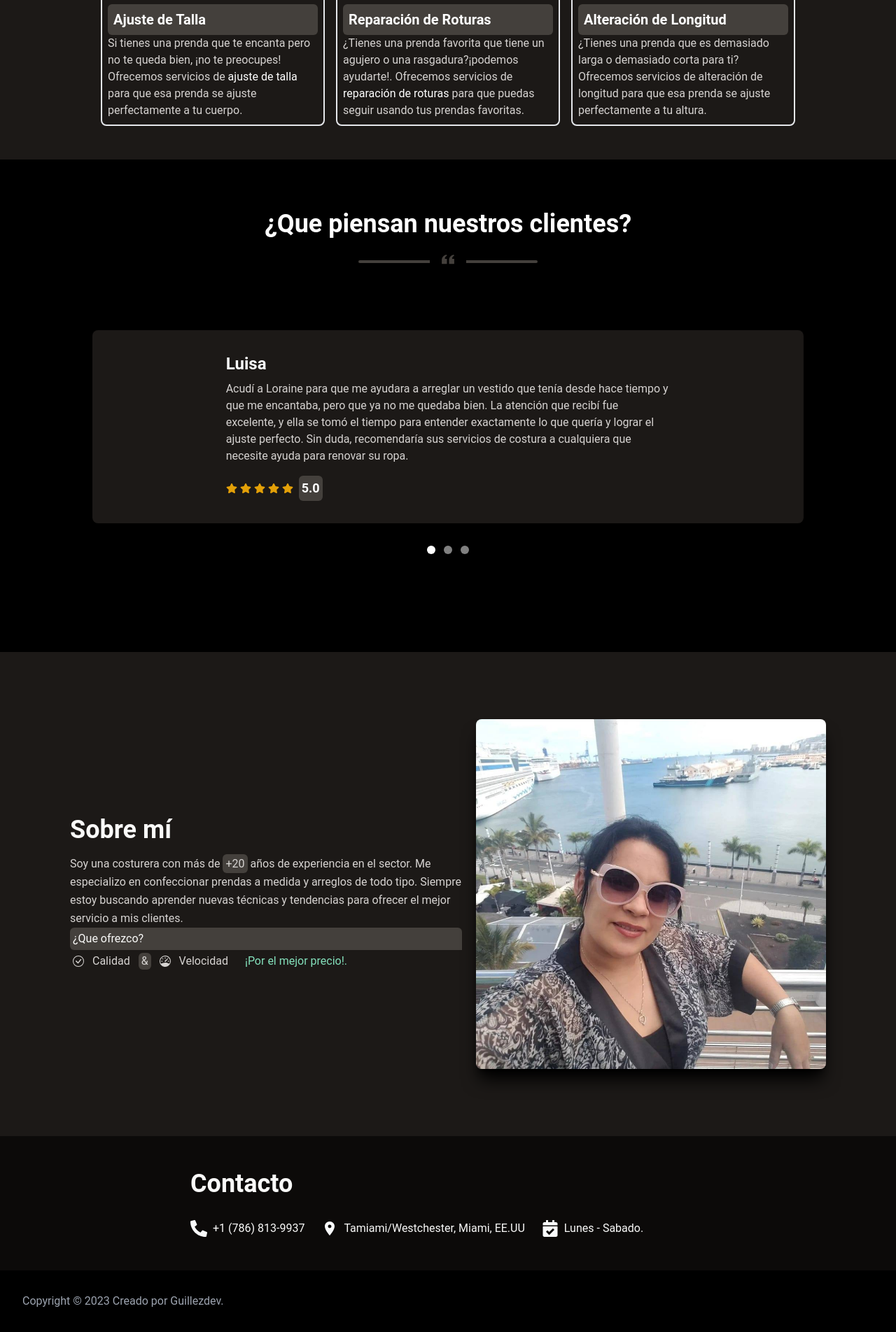
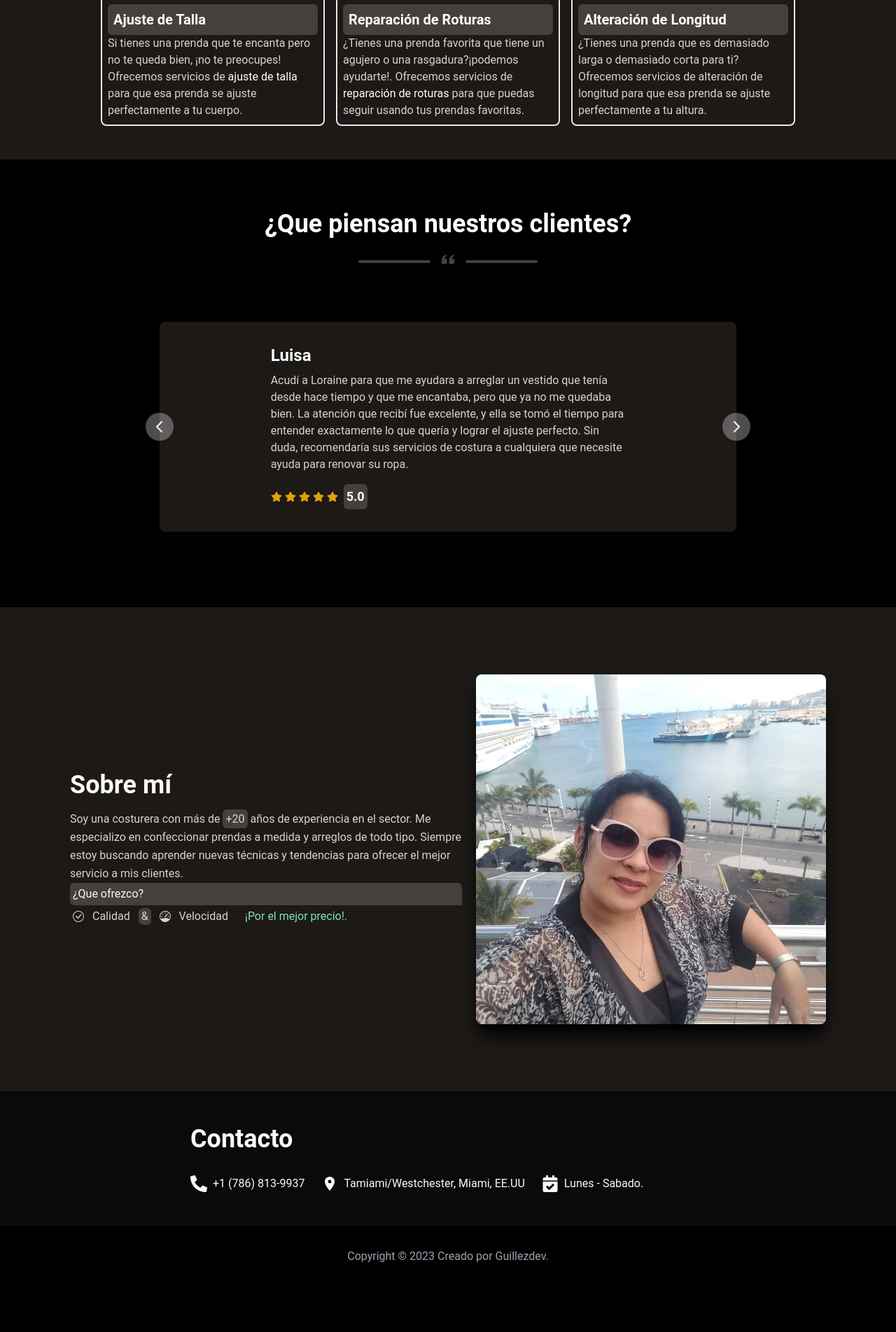
Before and after one commit to guillezdev/Costura-Alteraciones, a Next.js app: page / in a window 1280 px wide. Shown: the part 1208-3112 px from the top of the page at 70% size. After the commit the page ends 3048 px from the top, so only its background shows below. Built offline with nearby package versions, Linux system fonts and the light colour scheme.

Commit message:
some changes in styles

```diff
--- a/components/Footer.jsx
+++ b/components/Footer.jsx
@@ -4,9 +4,8 @@ import { FaLinkedin } from "react-icons/fa";
 function Footer() {
   return (
     <footer className="bg-black text-white py-8">
-      <div className="max-w-7xl mx-auto px-4 sm:px-6 lg:px-8">
-        <div className="flex justify-between items-center">
-          <p className="text-gray-400">
+
+      <p className="text-gray-400 text-center">
         Copyright © 2023 Creado por{" "}
         <a
           href="https://www.linkedin.com/in/guillezdev/"
@@ -17,9 +16,7 @@ function Footer() {
           Guillezdev.
         </a>
       </p>
-          <div className="flex items-center"></div>
-        </div>
-      </div>
+
     </footer>
   );
 }
--- a/components/ScrollToTop.jsx
+++ b/components/ScrollToTop.jsx
@@ -30,7 +30,7 @@ export const ScrollToTop = () => {
   }
 
   return (
-    <button className="fixed bottom-4 right-4 bg-stone-800 text-white p-2 rounded-full shadow-md animate-bounce z-50" onClick={handleClick}>
+    <button className="fixed bottom-4 right-4 bg-stone-800 text-white p-2 rounded-full shadow-md z-50" onClick={handleClick}>
       <FaArrowUp />
     </button>
   );
--- a/components/Testimonials.jsx
+++ b/components/Testimonials.jsx
@@ -5,7 +5,7 @@ import TestimonialCard from "./TestimonialCard ";
 
 export default function SlideAsAnything() {
   return (
-    <section className="flex flex-col items-center justify-center  h-[700px] lg:h-[80vh] bg-black py-14 mb-16">
+    <section className="flex flex-col items-center justify-center  h-[900px] lg:h-[80vh] bg-black py-14 ">
       <h1 className="text-center font-bold pt-4 text-white text-4xl">
         ¿Que piensan nuestros clientes?
       </h1>
@@ -26,20 +26,20 @@ export default function SlideAsAnything() {
           </svg>
         </div>
       </div>
-      <Carousel className="max-w-5xl px-1" indicators={true} slideInterval={10000} leftControl=" " rightControl=" ">
-        <div className="flex h-full items-center justify-center bg-black mb-4">
+      <Carousel className="max-w-4xl px-4" indicators={false} slideInterval={7000} leftControl="" rightControl="">
+        <div className="flex h-full items-center justify-center bg-black px-5">
           <TestimonialCard
             name="Luisa"
             description="Acudí a Loraine para que me ayudara a arreglar un vestido que tenía desde hace tiempo y que me encantaba, pero que ya no me quedaba bien. La atención que recibí fue excelente, y ella se tomó el tiempo para entender exactamente lo que quería y lograr el ajuste perfecto. Sin duda, recomendaría sus servicios de costura a cualquiera que necesite ayuda para renovar su ropa."
           />
         </div>
-        <div className="flex  h-full items-center justify-center bg-black">
+        <div className="flex h-full items-center justify-center bg-black px-5">
           <TestimonialCard
             name="Jorge"
             description="Loraine es una costurera muy talentosa y dedicada. La conocí cuando necesitaba ayuda para arreglar mi traje de gala para una boda. Desde el primer momento, me hizo sentir cómodo y confiado en su habilidad. El resultado final fue impresionante, y recibí muchos cumplidos sobre lo bien que me veía. Siempre acudiré a ella para cualquier necesidad de costura que tenga en el futuro."
           />
         </div>
-        <div className="flex  h-full items-center justify-center bg-black">
+        <div className="flex h-full items-center justify-center bg-black px-5">
           <TestimonialCard
             name="Cecilia"
             description="No puedo expresar lo feliz que estoy con el trabajo que hizo Loraine en mi vestido de graduación. Fue un proceso emocionante, pero también estresante, ya que quería que todo fuera perfecto. Loraine no solo ajustó el vestido a mi cuerpo de manera increíble, sino que también me brindó tranquilidad y confianza durante todo el proceso. Definitivamente volveré a acudir a sus servicios de costura en el futuro."
```
Also changed, not shown: components/TestimonialCard .jsx (+1 -8 lines), 1 other file (tests, documents, lock files or other folders). Lines whose indentation alone changed are shown as unchanged.
